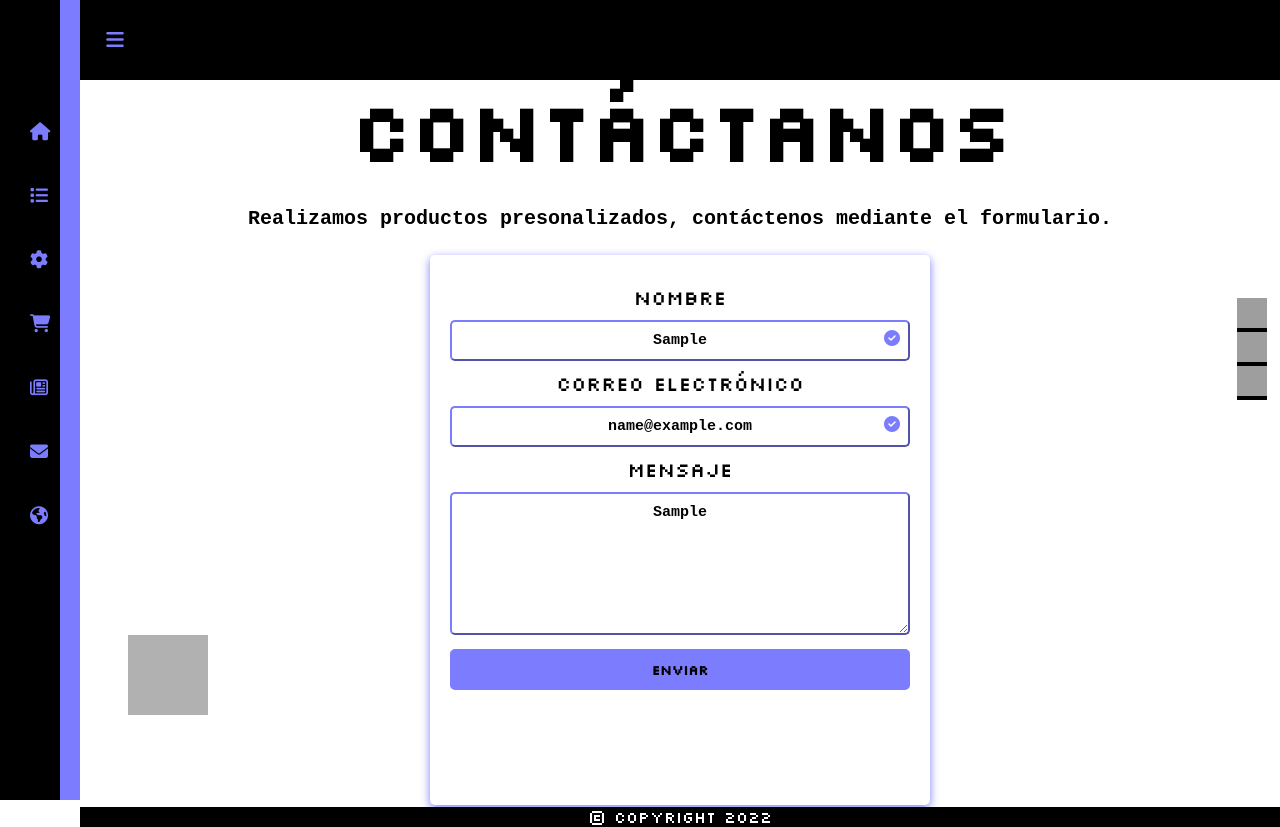
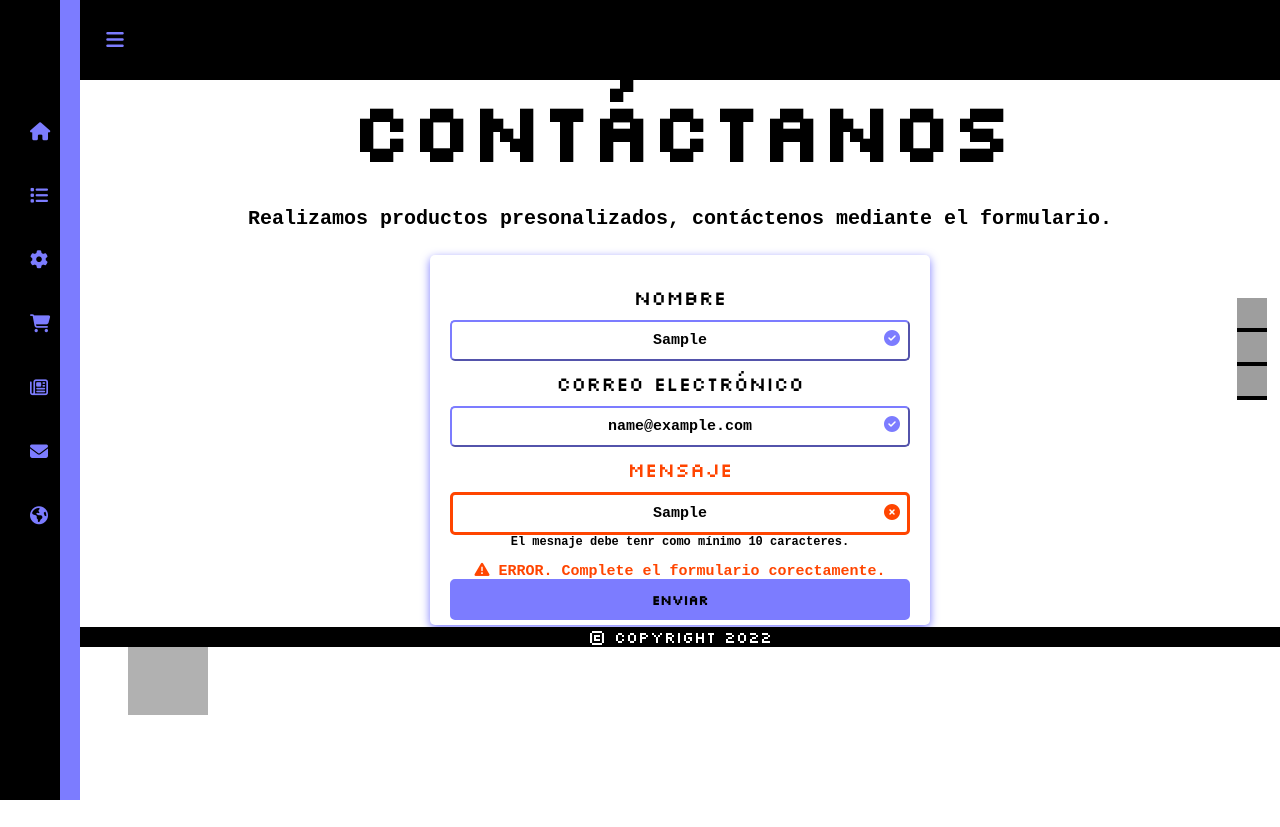
Before and after one commit to XimenaMayo/TPO, a plain HTML site: page contacto.html in a window 1280 px wide. Both pictures are taken after typing "Sample", "name@example.com", "Sample" into the empty fields and a click on the button "Enviar". After the commit the page ends 800 px from the top, so only its background shows below. Drawn offline with Linux system fonts and the light colour scheme; grey boxes are pictures that could not be loaded.

Commit message:
Acomodando validacion del formulario

```diff
--- a/contacto.html
+++ b/contacto.html
@@ -118,12 +118,15 @@
                 <div class="formulario__grupo" id="grupo__mensaje">
             <label for="mensaje" class="formulario__label">Mensaje</label>
             <div class="formulario__grupo-input">
-              <textarea id="message" cols="60" rows="7" placeholder="Escriba su consulta" name="message" class="formulario__input" required></textarea>
+              <input type="text" class="formulario__input" name="mensaje" id="mensaje" placeholder="Escriba su consulta aquí">
               <i class="formulario__validacion-estado fas fa-times-circle"></i>
             </div>
             <p class="formulario__input-error">El mesnaje debe tenr como mínimo 10 caracteres.</p>
           </div>
                <!--Botón-->
+               <div class="formulario__mensaje" id="formulario__mensaje">
+                <p><i class="fas fa-exclamation-triangle"></i> ERROR. Complete el formulario corectamente. </p>
+              </div>
           <div class="formulario__grupo formulario__grupo-btn-enviar">
             <button type="submit" class="formulario__btn">Enviar</button>
             <p class="formulario__mensaje-exito" id="formulario__mensaje-exito">Muchas gracias nos pondremos en contacto a la brevedad!</p>
--- a/css/contacto.css
+++ b/css/contacto.css
@@ -23,9 +23,10 @@
     font-weight: bold;
     font-size: 20px;
    }
+
    .formulario {
     width: 500px;
-      height:550px;
+      height:370px;
       margin:auto;
       padding: 20px ;
       border-radius: 5px;
@@ -63,6 +64,8 @@
     font-size: 12px;
     margin-bottom: 0;
     display: none;
+    font-family: 'Courier New', Courier, monospace;
+    font-weight: bold;
   }
 
   .formulario__input-error-activo {
@@ -79,9 +82,9 @@
   }
 
   .formulario__mensaje {
-    height: 45px;
+    height: 20px;
     line-height: 45px;
-    background: #F66060;
+    color:orangered;
     padding: 0 15px;
     border-radius: 3px;
     display: none;
@@ -93,6 +96,9 @@
 
   .formulario__mensaje p {
     margin: 0;
+    font-family: 'Courier New', Courier, monospace;
+    font-weight: bold;
+    font-size: 15px;
   }
 
   .formulario__grupo-btn-enviar {
@@ -121,8 +127,11 @@
 
   .formulario__mensaje-exito {
     font-size: 14px;
-    color:  rgb(124, 124, 255);
+    color: black;
+    background-color:  rgb(124, 124, 255);
     display: none;
+    font-family: 'Courier New', Courier, monospace;
+    font-weight: bold;
   }
 
   .formulario__mensaje-exito-activo {
--- a/js/validacion.js
+++ b/js/validacion.js
@@ -1,5 +1,6 @@
 const formulario = document.getElementById('formulario');
 const inputs = document.querySelectorAll('#formulario input');
+
 
 const expresiones = {
 	nombre: /^[a-zA-ZÀ-ÿ\s]{5,40}$/, // Minimo 5 caracteres maximo 40
@@ -23,7 +24,7 @@ const validarFormulario = (e) => {
 			validarCampo(expresiones.correo, e.target, 'correo');
 		break;
 		case "mensaje":
-			validarCampo(expresiones.telefono, e.target, 'mensaje');
+			validarCampo(expresiones.mensaje, e.target, 'mensaje');
 		break;
 	}
 }
@@ -67,16 +68,8 @@ formulario.addEventListener('submit', (e) => {
 			icono.classList.remove('formulario__grupo-correcto');
 		});
 	} else {
-		document.getElementById('formulario__mensaje').classList.add('formulario__mensaje-activo');
+		document.getElementById('formulario__mensaje').classList.add('formulario__mensaje-activo');setTimeout(() => {
+			document.getElementById('formulario__mensaje').classList.remove('formulario__mensaje-activo');
+		}, 3000);
 	}
 });
-
-formulario.name.obj.addEventListener("input", (e) => {
-	set_ui(is_a_valid_name.test(e.target.value), formulario.name,  "Ingrese su nombre! (solo letras)");
-});
-formulario.email.obj.addEventListener("input", (e) => {
-	set_ui(is_valid_email.test(e.target.value), formulario.email, "Ingrese un mail valido!");
-});
-formulario.message.obj.addEventListener("input", (e) => {
-	set_ui(is_valid_message.test(e.target.value), formulario.message,  "Minimo 10 caracteres!");
-});
```
